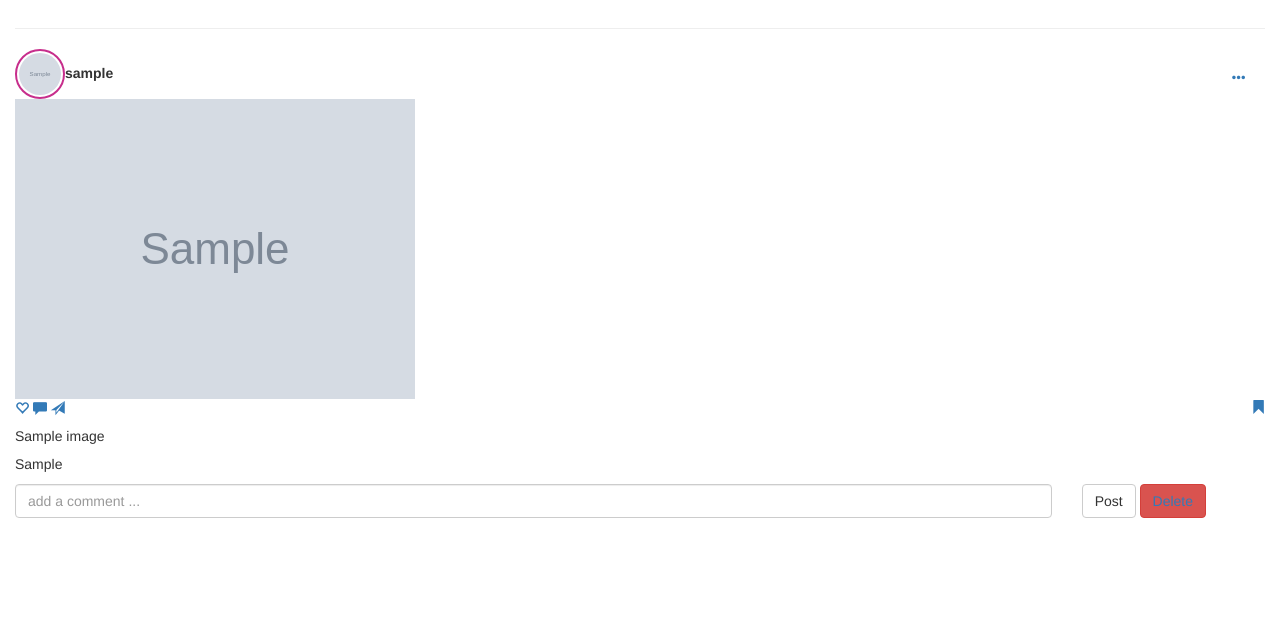
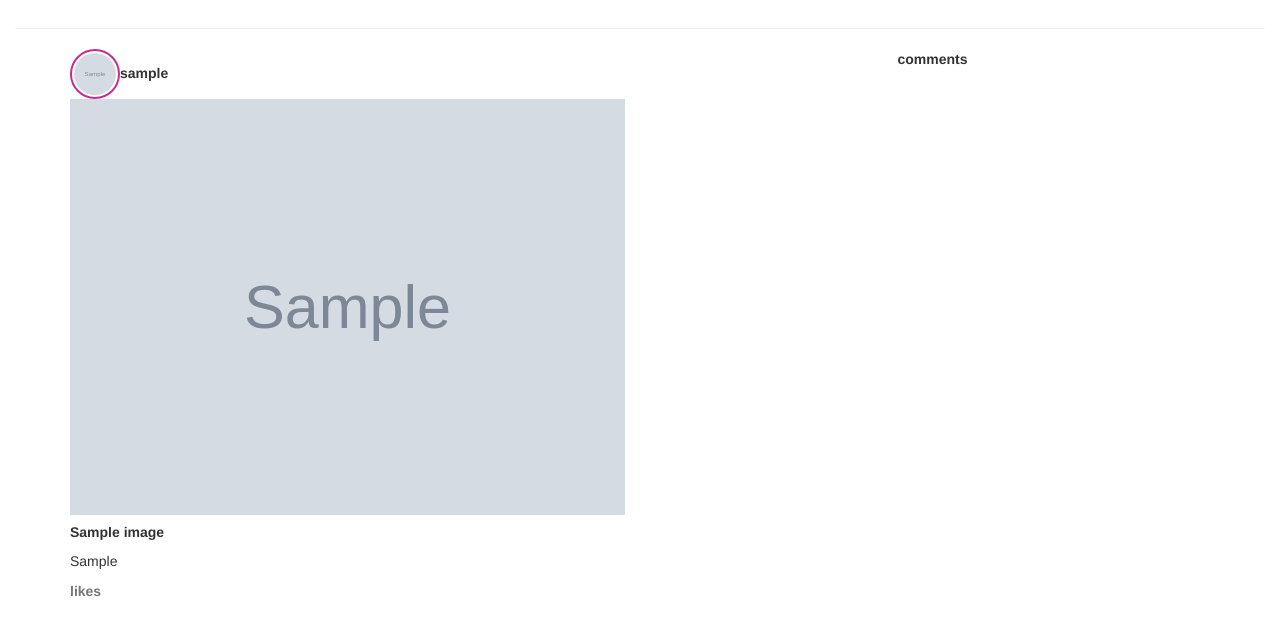
Before and after one commit to Vector254/instavector, a Django app: page /post/1 in a window 1280 px wide. Shown: the part 52-688 px from the top of the page. Run offline with Django 3.2, Linux system fonts and the light colour scheme; tables that the repository leaves empty hold one stand-in row (values such as "Sample post"); grey boxes marked "Sample" are stand-in pictures; some libraries are stand-ins or nearby versions.

Commit message:
add styling

```diff
--- a/instavector/templates/post_confirm_delete.html
+++ b/instavector/templates/post_confirm_delete.html
@@ -10,8 +10,8 @@
                 <small class="text-muted">trying to delete another user's post will fail!</small>
             </fieldset>
             <div class="form-group">
-                <button class="btn btn-outline-danger" type="submit">Yes, delete!</button>
-                <a class="btn btn-outline-success" href="#">cancel</a>
+                <button class="btn btn-danger" type="submit"><i class="glyphicon glyphicon-trash"></i></button>
+                <a class="btn btn-success" href="{% url 'index' %}">cancel</a>
             </div>
         </form>
     </div>
--- a/instavector/templates/post_detail.html
+++ b/instavector/templates/post_detail.html
@@ -8,51 +8,50 @@
   body{
     margin-top: 60px;
   }
+  .main-pic{
+    width: 100%;
+    height: 100%;
+  }
 </style>
-<div class="container-fluid">
+<div class="container">
+  <div class="row">
+    <div class="col-md-6">
 <div class="card ">
     <div class="card-header">
       <img id="card-img" src="{{image.author.profile.profile_picture.url}}" alt=""><b>{{image.author}}</b>
-        <a class="more" href="#modalCenter" data-toggle="modal"><i class="glyphicon glyphicon-option-horizontal"></i></a>
-        <!--modal-->
-        <div class="modal fade" id="modalCenter"     tabindex="-1" role="dialog" aria-labelledby="mySmallModalLabel" aria-hidden="true">
-            <div class="modal-dialog modal-sm">
-              <div class="modal-content">
-                <a href="">report</a><br><hr>
-                <a href="">unfollow</a><br><hr>
-                <a href="">go to post</a><br><hr>
-                <a href="">share</a><br><hr>
-                <a href="">copy link</a><br><hr>
-                <a href="">embed</a><br><hr>
-                <button type="button" class="btn btn-secondary text-center" data-dismiss="modal">Close</button>
+      {% if image.author == user %}
+      <a class="btn btn-danger" style="float: right;" href="{% url 'delete' image.id %}"><i class="glyphicon glyphicon-trash"></i></a>
+      {% endif %}
 
-              </div>
-            </div>
-          </div>
     </div>
     <div class="card-body">
-        <img src="{{image.image.url}}" alt="">
-      <div class="reactions">
-          <a href=""><i class="glyphicon glyphicon-heart-empty"></i></a>
-          <a href=""><i class="glyphicon glyphicon-comment"></i></a>
-          <a href=""><i class="glyphicon glyphicon-send"></i></a>
-          <a href=""><i class="glyphicon glyphicon-bookmark" style="float: right;"></i></a>
-      </div>
-      <h5 class="card-title">{{image.name}}</h5>
+        <img class="main-pic" src="{{image.image.url}}" alt="">
+
+      <h5 class="card-title"><b>{{image.name}}</b></h5>
       <p class="card-text">{{image.caption}}</p>
+
+
 
     </div>
     <div class="card-footer text-muted">
         <div class="row">
             <div class="col-md-10">
-            <input type="text-area" class="form-control" placeholder="add a comment ...">
+            <b>likes</b>
             </div>
             <div class="col-md-2">
-            <button class="btn btn-default">Post</button>
-            <button class="btn btn-danger"><a href="{% url 'delete' image.id%}">Delete</a> </button>
-            </div>
+
+
+          </div>
         </div>
     </div>
+  </div>
+  </div>
+  <div class="col-md-6">
+    <div class="card ">
+      <div class="card-header text-center"><b>comments</b> </div>
+
+    </div>
+  </div>
   </div>
 </div>
 
```
Also changed, not shown: media/pics/nine_2BcsKqV.jpg (added), media/pics/ramen_sBnIOnN.jpeg (added).
